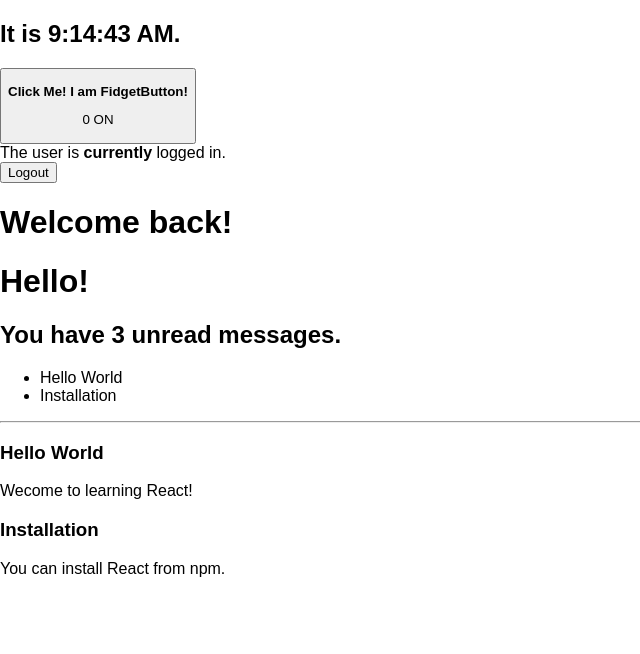
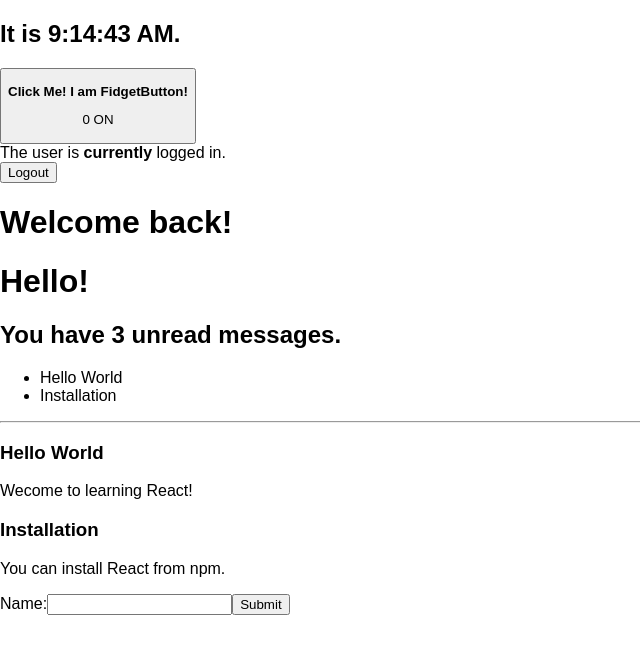
Before and after one commit to nbriannl/react-docs, a React (Create React App) app: page / in a window 1280 px wide. Both pictures are taken after a click on the button "Login". Shown: the top 654 px of the page, without its empty margins (0-640 px from the left). Built offline with nearby package versions, Linux system fonts and the light colour scheme.

Commit message:
add text form

```diff
--- a/src/index.js
+++ b/src/index.js
@@ -148,9 +148,6 @@
 //============================
 
 function Mailbox(props) {
-  if (!props.isLoggedIn) {
-    return null;
-  }
 
   const unreadMessages = props.unreadMessages;
   return (
@@ -170,8 +167,8 @@
 //============================
 
 const posts = [
-  {id: 1, title: 'Hello World', content: 'Wecome to learning React!'},
-  {id: 2, title: 'Installation', content: 'You can install React from npm.'}
+  { id: 1, title: 'Hello World', content: 'Wecome to learning React!' },
+  { id: 2, title: 'Installation', content: 'You can install React from npm.' }
 ];
 
 function Blog(props) {
@@ -203,6 +200,39 @@
 
 //============================
 
+class NameForm extends React.Component {
+  constructor(props) {
+    super(props);
+    this.state = {value: ''};
+
+    this.handleChange = this.handleChange.bind(this);
+    this.handleSubmit = this.handleSubmit.bind(this);
+  }
+
+  handleChange(event) {
+    this.setState({value: event.target.value});
+  }
+
+  handleSubmit(event) {
+    alert('A name was submitted: ' + this.state.value);
+    event.preventDefault();
+  }
+
+  render() {
+    return (
+      <form onSubmit={this.handleSubmit}>
+        <label>
+          Name:
+          <input type="text" value={this.state.value} onChange={this.handleChange} />
+        </label>
+        <input type="submit" value="Submit" />
+      </form>
+    );
+  }
+}
+
+//============================
+
 const messages = ['React', 'Re: React', 'Re:Re: React'];
 
 class DynamicUserBody extends React.Component {
@@ -228,20 +258,39 @@
   }
 
   render() {
+    const isLoggedIn = this.state.isLoggedIn;
+
+    let section = null;
+    if (!isLoggedIn) {
+      section = (
+        <LoginControl
+          onClick={this.handleLoginClick}
+          isLoggedIn={isLoggedIn}
+        />
+      );
+    } else {
+      section = (
+        <div>
+          <LoginControl
+            onClick={this.handleLogoutClick}
+            isLoggedIn={isLoggedIn}
+          />
+          <Mailbox unreadMessages={messages} />
+          <Blog posts={posts} />
+          <NameForm />
+        </div>
+      );
+    }
+
     return (
       <div>
-        <LoginControl
-          onClick={
-            (!this.state.isLoggedIn) ? this.handleLoginClick : this.handleLogoutClick
-          }
-          isLoggedIn={this.state.isLoggedIn}
-        />
-        <Mailbox isLoggedIn={this.state.isLoggedIn} unreadMessages={messages} />
-        <Blog posts={posts} />
+        {section}
       </div>
     );
   }
 }
+
+//===================
 
 function StaticHeader(props) {
   return (
```
